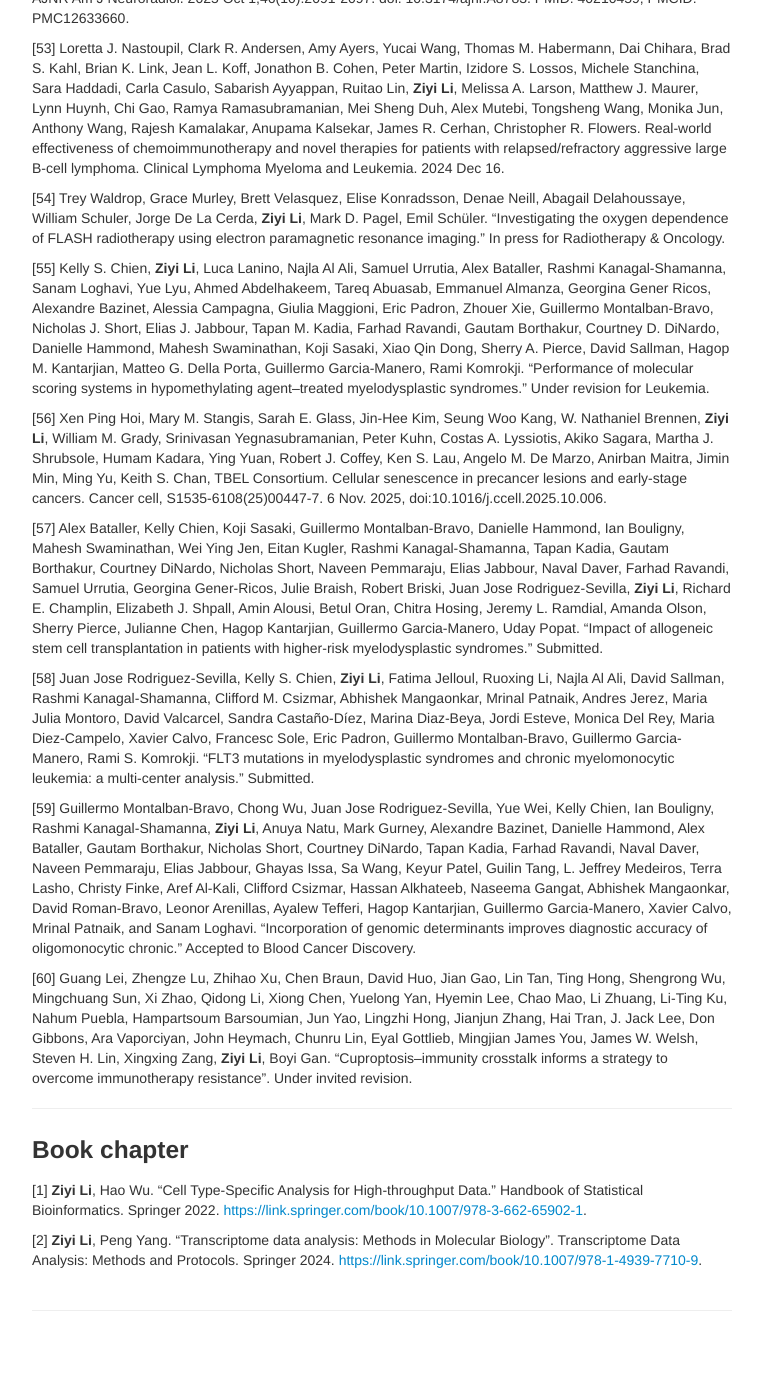
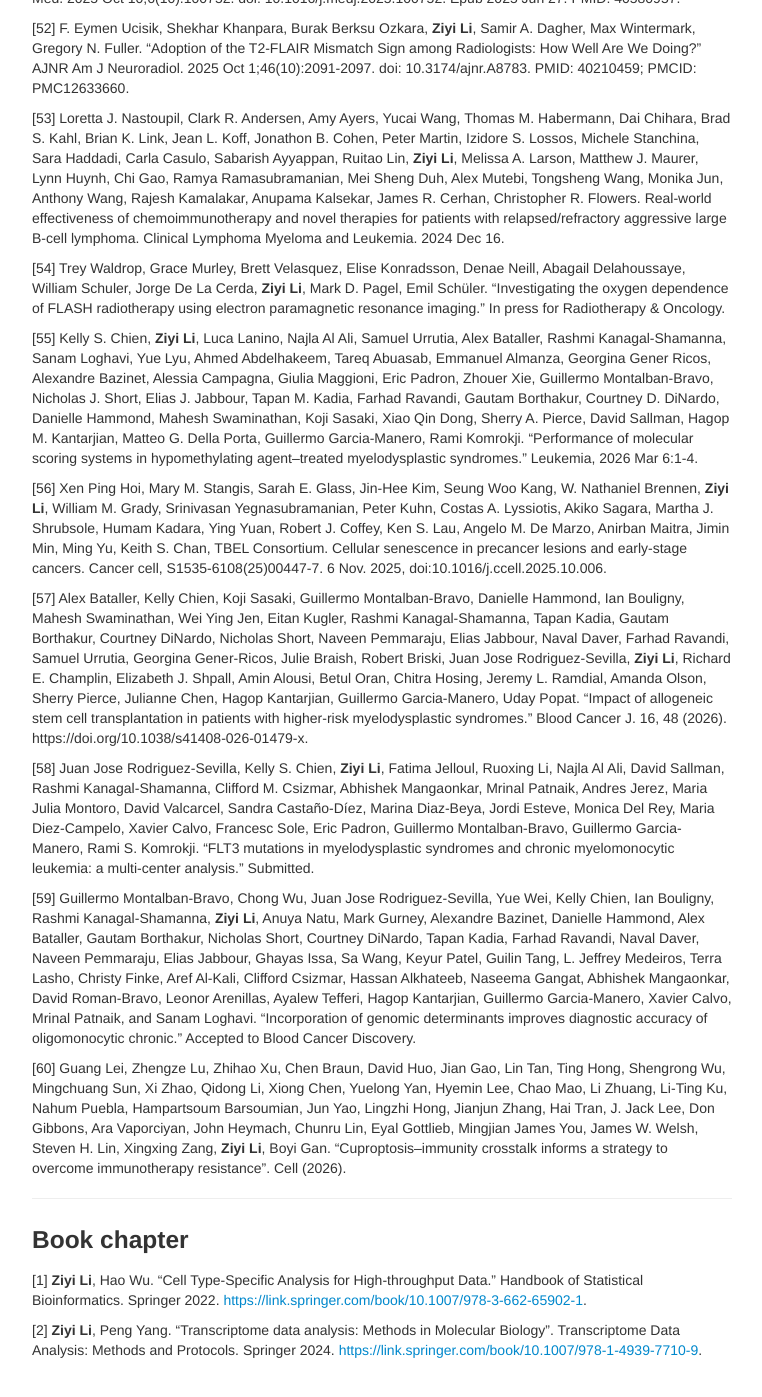
Before and after one commit to ziyili20/ziyili20.github.io, a Jekyll site: the page built from papers.md, in a window 1280 px wide and 1400 px high, scrolled down 8208 px. Shown: the top 1397 px of the window, without its empty margins (258-1020 px from the left). Built offline with Jekyll 4.4.1, drawn with Linux system fonts in a browser that asks for light colours; before the commit the page ends 9550 px from its top, so only the background shows below that; some of the changed text lies outside the part shown.

Commit message:
update pages

```diff
--- a/papers.md
+++ b/papers.md
@@ -83,9 +83,9 @@ Zhang, **Ziyi Li<sup>#</sup>**. "A novel Bayesian model for assessing intratumor
 
 [37] Vincent Bernard<sup>&dagger;</sup>, <u>Li-Ting Ku<sup>&dagger;</sup></u>, Tianyu Wang, Ariana Acevedo-Diaz, Kimal I Rajapakshe, Galia Jacobson, Daniela Tovar, Jimin Min, Guangsheng Pei, Candise Tat, Ayush Suresh, Ching-Wei D Tzeng, Matthew Hg Katz, Manoop S Bhutani, Huaming Wang, Robert A Wolff, Cara Haymaker, Ethan B Ludmir, Huocong Huang, Xiongfeng Chen, Liang Li, Albert C Koong, Linghua Wang, Nicholas E Navin, Dadi Jiang, **Ziyi Li<sup>#</sup>**, Anirban Maitra<sup>#</sup>, Eugene J Koay<sup>#</sup>. A spatial atlas of chemoradiation therapy in pancreatic cancer identifies cellular and microenvironmental determinants of persister populations. Under invited revision.
 
-[38] <u>Li-Ting Ku</u>, Vincent Bernard, Jimin Min, Ying Yuan, Eugene J. Koay, Aniban Maitra, Liang Li<sup>#</sup>, **Ziyi Li<sup>#</sup>**. "Deciphering Cellular Crosstalk in Spatially Transcriptomics: A Benchmarking Study with Practical Insights". Under invited revision.
+[38] <u>Li-Ting Ku</u>, Vincent Bernard, Jimin Min, Ying Yuan, Eugene J. Koay, Aniban Maitra, Liang Li<sup>#</sup>, **Ziyi Li<sup>#</sup>**. "Ku, Li-Ting, et al. "Benchmarking tools for deciphering cellular crosstalk in spatially-resolved transcriptomics". Genome Biology (2026).
 
-[39] <u>Chenxuan Zang</u>, Emily Eschueddig, Charles C. Guo, Lei Huo, Chunru Lin, Fariba Behbod, Peng Wei<sup>#</sup>, **Ziyi Li<sup>#</sup>**. "highSpaClone: Copy Number Variation Inference and Tumor Subclone Analysis for High-Resolution Spatial Transcriptomics". Under review.
+[39] <u>Chenxuan Zang</u>, Emily Eschueddig, Charles C. Guo, Lei Huo, Chunru Lin, Fariba Behbod, Peng Wei<sup>#</sup>, **Ziyi Li<sup>#</sup>**. "highSpaClone: Copy Number Variation Inference and Tumor Subclone Analysis for High-Resolution Spatial Transcriptomics". Under revision.
 
 [40] <u>Ruoxing Li</u>, Peng Yang, Mauro Di Pilato, Jianjun Zhang, Christopher R Flowers, Lulu Shang<sup>#</sup>, **Ziyi Li<sup>#</sup>**. "Accurate imputation of pathway-specific gene expression in spatial transcriptomics with PASTA." Nature Communications. 2025 Dec 16;17:726.
 
@@ -221,18 +223,18 @@ Swati Mohapatra, Anh Ton, Mecit Kaplan, Mathew Anderson 6, Spencer Rothfuss, Rob
 
 [54] Trey Waldrop, Grace Murley, Brett Velasquez, Elise Konradsson, Denae Neill, Abagail Delahoussaye, William Schuler, Jorge De La Cerda, **Ziyi Li**, Mark D. Pagel, Emil Schüler. "Investigating the oxygen dependence of FLASH radiotherapy using electron paramagnetic resonance imaging." In press for Radiotherapy & Oncology.
 
-[55] Kelly S. Chien, **Ziyi Li**, Luca Lanino, Najla Al Ali, Samuel Urrutia, Alex Bataller, Rashmi Kanagal-Shamanna, Sanam Loghavi, Yue Lyu, Ahmed Abdelhakeem, Tareq Abuasab, Emmanuel Almanza, Georgina Gener Ricos, Alexandre Bazinet, Alessia Campagna, Giulia Maggioni, Eric Padron, Zhouer Xie, Guillermo Montalban-Bravo, Nicholas J. Short, Elias J. Jabbour, Tapan M. Kadia, Farhad Ravandi, Gautam Borthakur, Courtney D. DiNardo, Danielle Hammond, Mahesh Swaminathan, Koji Sasaki, Xiao Qin Dong, Sherry A. Pierce, David Sallman, Hagop M. Kantarjian, Matteo G. Della Porta, Guillermo Garcia-Manero, Rami Komrokji. "Performance of molecular scoring systems in hypomethylating agent–treated myelodysplastic syndromes." Under revision for Leukemia.
+[55] Kelly S. Chien, **Ziyi Li**, Luca Lanino, Najla Al Ali, Samuel Urrutia, Alex Bataller, Rashmi Kanagal-Shamanna, Sanam Loghavi, Yue Lyu, Ahmed Abdelhakeem, Tareq Abuasab, Emmanuel Almanza, Georgina Gener Ricos, Alexandre Bazinet, Alessia Campagna, Giulia Maggioni, Eric Padron, Zhouer Xie, Guillermo Montalban-Bravo, Nicholas J. Short, Elias J. Jabbour, Tapan M. Kadia, Farhad Ravandi, Gautam Borthakur, Courtney D. DiNardo, Danielle Hammond, Mahesh Swaminathan, Koji Sasaki, Xiao Qin Dong, Sherry A. Pierce, David Sallman, Hagop M. Kantarjian, Matteo G. Della Porta, Guillermo Garcia-Manero, Rami Komrokji. "Performance of molecular scoring systems in hypomethylating agent–treated myelodysplastic syndromes." Leukemia, 2026 Mar 6:1-4.
 
 [56] Xen Ping Hoi, Mary M. Stangis, Sarah E. Glass, Jin-Hee Kim, Seung Woo Kang, W. Nathaniel Brennen, **Ziyi Li**, William M. Grady, Srinivasan Yegnasubramanian, Peter Kuhn, Costas A. Lyssiotis, Akiko Sagara, Martha J. Shrubsole, Humam Kadara, Ying Yuan, Robert J. Coffey, Ken S. Lau, Angelo M. De Marzo, Anirban Maitra, Jimin Min, Ming Yu, Keith S. Chan, TBEL Consortium.
 Cellular senescence in precancer lesions and early-stage cancers. Cancer cell, S1535-6108(25)00447-7. 6 Nov. 2025, doi:10.1016/j.ccell.2025.10.006.
 
-[57] Alex Bataller, Kelly Chien, Koji Sasaki, Guillermo Montalban-Bravo, Danielle Hammond, Ian Bouligny, Mahesh Swaminathan, Wei Ying Jen, Eitan Kugler, Rashmi Kanagal-Shamanna, Tapan Kadia, Gautam Borthakur, Courtney DiNardo, Nicholas Short, Naveen Pemmaraju, Elias Jabbour, Naval Daver, Farhad Ravandi, Samuel Urrutia, Georgina Gener-Ricos, Julie Braish, Robert Briski, Juan Jose Rodriguez-Sevilla, **Ziyi Li**, Richard E. Champlin, Elizabeth J. Shpall, Amin Alousi, Betul Oran, Chitra Hosing, Jeremy L. Ramdial, Amanda Olson, Sherry Pierce, Julianne Chen, Hagop Kantarjian, Guillermo Garcia-Manero, Uday Popat. "Impact of allogeneic stem cell transplantation in patients with higher-risk myelodysplastic syndromes." Submitted.
+[57] Alex Bataller, Kelly Chien, Koji Sasaki, Guillermo Montalban-Bravo, Danielle Hammond, Ian Bouligny, Mahesh Swaminathan, Wei Ying Jen, Eitan Kugler, Rashmi Kanagal-Shamanna, Tapan Kadia, Gautam Borthakur, Courtney DiNardo, Nicholas Short, Naveen Pemmaraju, Elias Jabbour, Naval Daver, Farhad Ravandi, Samuel Urrutia, Georgina Gener-Ricos, Julie Braish, Robert Briski, Juan Jose Rodriguez-Sevilla, **Ziyi Li**, Richard E. Champlin, Elizabeth J. Shpall, Amin Alousi, Betul Oran, Chitra Hosing, Jeremy L. Ramdial, Amanda Olson, Sherry Pierce, Julianne Chen, Hagop Kantarjian, Guillermo Garcia-Manero, Uday Popat. "Impact of allogeneic stem cell transplantation in patients with higher-risk myelodysplastic syndromes." Blood Cancer J. 16, 48 (2026). https://doi.org/10.1038/s41408-026-01479-x.
 
 [58] Juan Jose Rodriguez-Sevilla, Kelly S. Chien, **Ziyi Li**, Fatima Jelloul, Ruoxing Li, Najla Al Ali, David Sallman, Rashmi Kanagal-Shamanna, Clifford M. Csizmar, Abhishek Mangaonkar, Mrinal Patnaik, Andres Jerez, Maria Julia Montoro, David Valcarcel, Sandra Castaño-Díez, Marina Diaz-Beya, Jordi Esteve, Monica Del Rey, Maria Diez-Campelo, Xavier Calvo, Francesc Sole, Eric Padron, Guillermo Montalban-Bravo, Guillermo Garcia-Manero, Rami S. Komrokji. "FLT3 mutations in myelodysplastic syndromes and chronic myelomonocytic leukemia: a multi-center analysis." Submitted.
 
 [59] Guillermo Montalban-Bravo, Chong Wu, Juan Jose Rodriguez-Sevilla, Yue Wei, Kelly Chien, Ian Bouligny, Rashmi Kanagal-Shamanna, **Ziyi Li**, Anuya Natu, Mark Gurney, Alexandre Bazinet, Danielle Hammond, Alex Bataller, Gautam Borthakur, Nicholas Short, Courtney DiNardo, Tapan Kadia, Farhad Ravandi, Naval Daver, Naveen Pemmaraju, Elias Jabbour, Ghayas Issa, Sa Wang, Keyur Patel, Guilin Tang, L. Jeffrey Medeiros, Terra Lasho, Christy Finke, Aref Al-Kali, Clifford Csizmar, Hassan Alkhateeb, Naseema Gangat, Abhishek Mangaonkar, David Roman-Bravo, Leonor Arenillas, Ayalew Tefferi, Hagop Kantarjian, Guillermo Garcia-Manero, Xavier Calvo, Mrinal Patnaik, and Sanam Loghavi. "Incorporation of genomic determinants improves diagnostic accuracy of oligomonocytic chronic." Accepted to Blood Cancer Discovery.
 
-[60] Guang Lei, Zhengze Lu, Zhihao Xu, Chen Braun, David Huo, Jian Gao, Lin Tan, Ting Hong, Shengrong Wu, Mingchuang Sun, Xi Zhao, Qidong Li, Xiong Chen, Yuelong Yan, Hyemin Lee, Chao Mao, Li Zhuang, Li-Ting Ku, Nahum Puebla, Hampartsoum Barsoumian, Jun Yao, Lingzhi Hong, Jianjun Zhang, Hai Tran, J. Jack Lee, Don Gibbons, Ara Vaporciyan, John Heymach, Chunru Lin, Eyal Gottlieb, Mingjian James You, James W. Welsh, Steven H. Lin, Xingxing Zang, **Ziyi Li**, Boyi Gan. "Cuproptosis–immunity crosstalk informs a strategy to overcome immunotherapy resistance". Under invited revision.
+[60] Guang Lei, Zhengze Lu, Zhihao Xu, Chen Braun, David Huo, Jian Gao, Lin Tan, Ting Hong, Shengrong Wu, Mingchuang Sun, Xi Zhao, Qidong Li, Xiong Chen, Yuelong Yan, Hyemin Lee, Chao Mao, Li Zhuang, Li-Ting Ku, Nahum Puebla, Hampartsoum Barsoumian, Jun Yao, Lingzhi Hong, Jianjun Zhang, Hai Tran, J. Jack Lee, Don Gibbons, Ara Vaporciyan, John Heymach, Chunru Lin, Eyal Gottlieb, Mingjian James You, James W. Welsh, Steven H. Lin, Xingxing Zang, **Ziyi Li**, Boyi Gan. "Cuproptosis–immunity crosstalk informs a strategy to overcome immunotherapy resistance". Cell (2026).
 
 
 
```
Also changed, not shown: other parts of papers.md (+5 -3 lines), PI.md (+5 -2 lines), people.md (+19 -0 lines), 4 other files.
